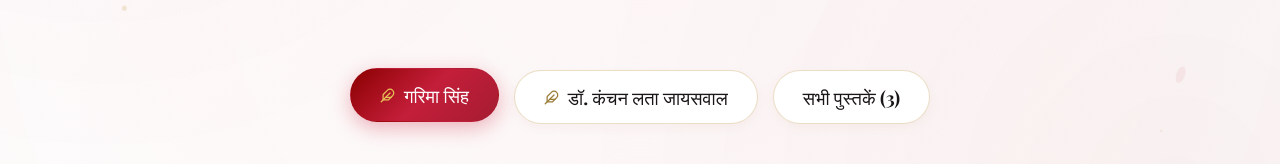
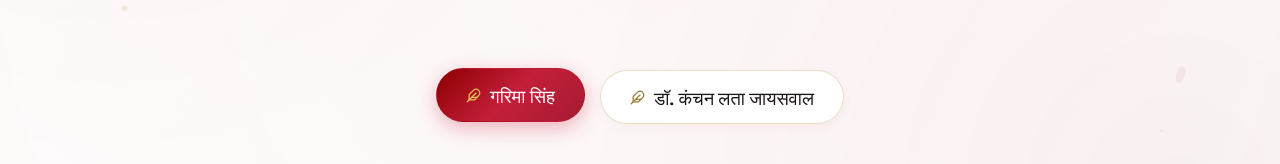
Before and after one commit to rishi-sr/Acanvas1, a React (Vite) app: page /books in a window 1280 px wide. Shown: the part 470-634 px from the top of the page. Built offline with nearby package versions, Linux system fonts and the light colour scheme; no server answers; the HTML template or start-up script is replaced by a standard one; a web font is replaced by a local one.

Commit message:
chore: remove all books tab, keeping only individual author tabs for Garima Singh and Dr. Kanchan Lata Jaiswal

```diff
--- a/src/pages/Books/Books.jsx
+++ b/src/pages/Books/Books.jsx
@@ -75,13 +75,6 @@ const Books = () => {
           >
             <Feather size={15} />
             <span>डॉ. कंचन लता जायसवाल</span>
-          </button>
-          <button
-            type="button"
-            className={`author-tab-pill ${selectedAuthor === 'all' ? 'active' : ''}`}
-            onClick={() => setSelectedAuthor('all')}
-          >
-            <span>सभी पुस्तकें ({books.length})</span>
           </button>
         </div>
 
```
